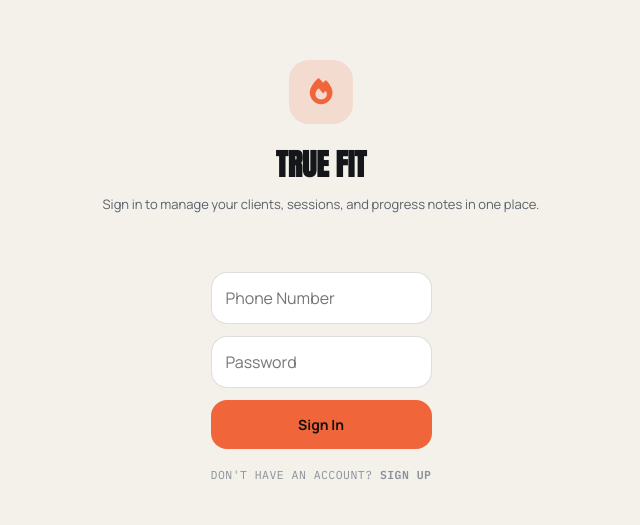
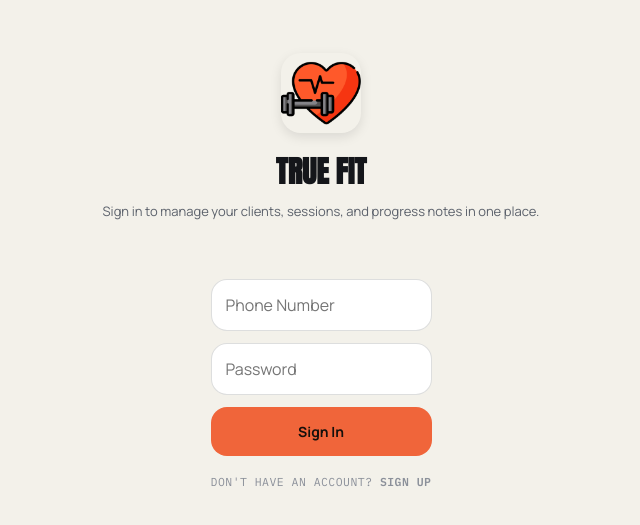
Before and after one commit to shreyescodes/TrueFit, a website built with Vite: page index.html in a window 1280 px wide. Shown: the part 129-654 px from the top of the page, without its empty margins (319-959 px from the left). Built offline with nearby package versions, Linux system fonts and the light colour scheme.

Commit message:
feat: replace placeholder icons with TrueFit logo

```diff
--- a/index.html
+++ b/index.html
@@ -22,7 +22,7 @@
           <!-- SPLASH -->
           <section class="app-screen" id="screen-splash"
             onclick="goTo(SETTINGS.signedIn ? 'screen-home' : 'screen-signin', {reset:true})">
-            <div class="splash-mark"><i class="fa-solid fa-fire"></i></div>
+            <img src="./TrueFit.png" alt="True Fit Logo" class="app-logo" />
             <h1 class="splash-word">True Fit</h1>
             <p class="splash-tag">Fuel Your Ambition</p>
             <div class="calib splash-calib">
@@ -47,7 +47,7 @@
 
           <!-- SIGN IN -->
           <section class="app-screen" id="screen-signin">
-            <div class="signin-mark"><i class="fa-solid fa-fire"></i></div>
+            <img src="./TrueFit.png" alt="True Fit Logo" class="app-logo" />
             <h2 class="signin-word">True Fit</h2>
             <p class="signin-sub">Sign in to manage your clients, sessions, and progress notes in one place.</p>
             <div id="signInSection" style="display:flex; flex-direction:column; gap:12px; margin-top:24px;">
@@ -60,7 +60,7 @@
 
           <!-- SIGN UP -->
           <section class="app-screen" id="screen-signup">
-            <div class="signin-mark"><i class="fa-solid fa-user-plus"></i></div>
+            <img src="./TrueFit.png" alt="True Fit Logo" class="app-logo" />
             <h2 class="signin-word">Create Account</h2>
             <p class="signin-sub">Join True Fit to build your personalized training ecosystem.</p>
             <div id="signUpSection" style="display:flex; flex-direction:column; gap:12px; margin-top:24px;">
@@ -74,7 +74,7 @@
 
           <!-- PROFILE SETUP -->
           <section class="app-screen" id="screen-profile">
-            <div class="signin-mark" style="color:var(--accent);"><i class="fa-solid fa-id-card"></i></div>
+            <img src="./TrueFit.png" alt="True Fit Logo" class="app-logo" />
             <h2 class="signin-word">Welcome Aboard</h2>
             <p class="signin-sub">Let's start by getting to know you. What is your name?</p>
             <div id="profileSection" style="display:flex; flex-direction:column; gap:12px; margin-top:24px;">
--- a/src/css/style.css
+++ b/src/css/style.css
@@ -221,17 +221,13 @@
       position: relative;
     }
 
-    .splash-mark {
-      width: 64px;
-      height: 64px;
+    .app-logo {
+      width: 80px;
+      height: 80px;
       border-radius: 20px;
-      background: var(--ember-soft);
-      color: var(--ember);
-      display: flex;
-      align-items: center;
-      justify-content: center;
-      font-size: 26px;
-      margin-bottom: 18px;
+      object-fit: contain;
+      box-shadow: 0 4px 12px rgba(0,0,0,0.1);
+      margin-bottom: 16px;
     }
 
     .splash-word {
@@ -1354,10 +1350,7 @@
       color: var(--brand);
     }
 
-    .splash-mark {
-      background: var(--ember-soft);
-      color: var(--brand);
-    }
+
 
     .splash-tag {
       color: var(--brand);
@@ -1375,18 +1368,7 @@
       padding: 0 30px;
     }
 
-    .signin-mark {
-      width: 64px;
-      height: 64px;
-      border-radius: 20px;
-      background: var(--ember-soft);
-      color: var(--brand);
-      display: flex;
-      align-items: center;
-      justify-content: center;
-      font-size: 26px;
-      margin-bottom: 18px;
-    }
+
 
     .signin-word {
       font-family: var(--f-display);
```
